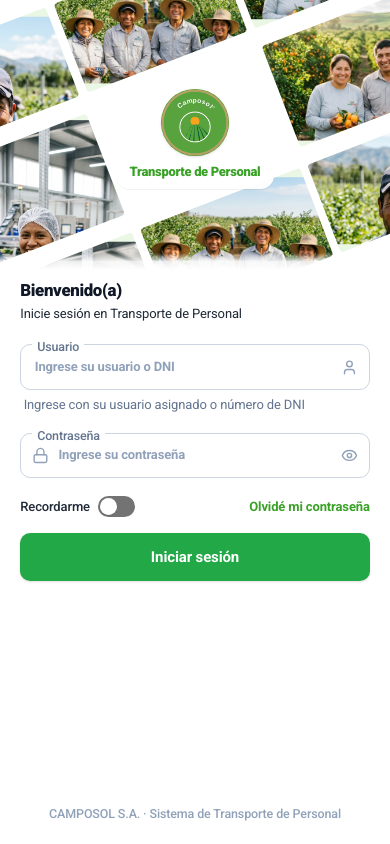
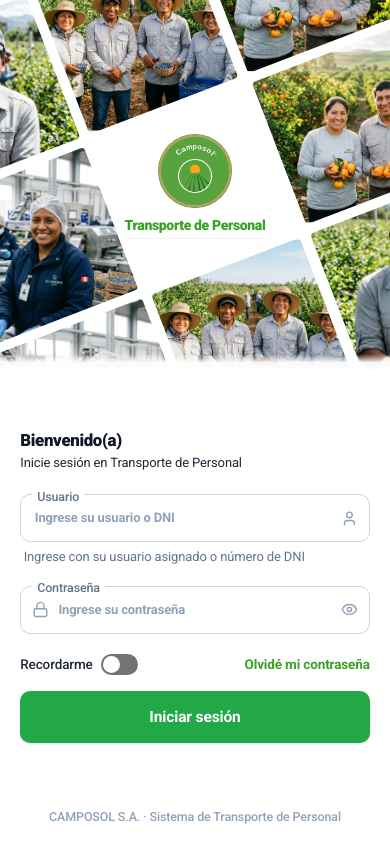
Before and after one commit to jhonatanparedes563-rgb/Transporte-Camposol, a React (Vite) app: page / in a window 390 px wide. Built offline with nearby package versions, Linux system fonts and the light colour scheme; no server answers; the database is empty.

Commit message:
refactor(ui): update LoginScreen layout and imagery
Adjust the LoginScreen layout for better responsiveness and visual consistency by modifying the container dimensions and the photo mosaic header.

```diff
--- a/src/components/LoginScreen.tsx
+++ b/src/components/LoginScreen.tsx
@@ -134,90 +134,90 @@ export const LoginScreen: React.FC<LoginScreenProps> = ({ onLoginSuccess }) => {
   return (
     <div className="min-h-[100dvh] w-full bg-white md:bg-[#EEF3F7] flex flex-col md:justify-center md:items-center md:p-6 font-sans antialiased text-[#1B3A57]">
       {/* Contenedor Principal: Edge-to-edge en celular, encuadrado elegante en escritorio */}
-      <div className="w-full flex-1 md:flex-none md:max-w-[430px] bg-white md:rounded-[28px] md:shadow-xl md:border md:border-[#E2E8F0] flex flex-col overflow-hidden">
-        {/* Mosaico Fotográfico Diagonal CAMPOSOL */}
-        <div className="relative w-full h-[270px] sm:h-[290px] bg-white overflow-hidden shrink-0">
-          {/* Cuadrícula rotada con separaciones blancas y fotos enderezadas */}
+      <div className="w-full flex-1 md:flex-none md:max-w-[440px] md:min-h-[780px] bg-white md:rounded-[28px] md:shadow-xl md:border md:border-[#E2E8F0] flex flex-col overflow-hidden">
+        {/* Mosaico Fotográfico Diagonal CAMPOSOL (~44% de la pantalla en móvil) */}
+        <div className="relative w-full h-[44dvh] min-h-[330px] max-h-[410px] md:h-[330px] bg-white overflow-hidden shrink-0">
+          {/* Cuadrícula rotada ocupando todo el ancho y alto del mosaico */}
           <div
             aria-hidden="true"
-            className="absolute inset-x-[-18%] inset-y-[-14%] grid grid-cols-3 gap-2.5 -rotate-[21deg] pointer-events-none select-none"
+            className="absolute inset-x-[-14%] inset-y-[-14%] grid grid-cols-3 grid-rows-3 gap-3 -rotate-[21deg] pointer-events-none select-none"
           >
             {/* Fila 1 */}
-            <div className="overflow-hidden rounded-sm bg-[#EAF7E4] h-28">
+            <div className="overflow-hidden rounded-sm bg-[#EAF7E4] h-full">
               <img
                 src={imgBlueberry}
                 alt=""
                 referrerPolicy="no-referrer"
-                className="w-full h-full object-cover object-top rotate-[21deg] scale-[1.38]"
+                className="w-full h-full object-cover object-[50%_22%] rotate-[21deg] scale-[1.28]"
               />
             </div>
-            <div className="overflow-hidden rounded-sm bg-[#EAF7E4] h-28">
+            <div className="overflow-hidden rounded-sm bg-[#EAF7E4] h-full">
               <img
                 src={imgTeam}
                 alt=""
                 referrerPolicy="no-referrer"
-                className="w-full h-full object-cover object-top rotate-[21deg] scale-[1.38]"
+                className="w-full h-full object-cover object-[50%_28%] rotate-[21deg] scale-[1.26]"
               />
             </div>
-            <div className="overflow-hidden rounded-sm bg-[#EAF7E4] h-28">
+            <div className="overflow-hidden rounded-sm bg-[#EAF7E4] h-full">
               <img
                 src={imgCitrus}
                 alt=""
                 referrerPolicy="no-referrer"
-                className="w-full h-full object-cover object-top rotate-[21deg] scale-[1.38]"
+                className="w-full h-full object-cover object-[50%_30%] rotate-[21deg] scale-[1.28]"
               />
             </div>
 
-            {/* Fila 2: Celda central blanca para el logo CAMPOSOL */}
-            <div className="overflow-hidden rounded-sm bg-[#EAF7E4] h-32">
+            {/* Fila 2: Celda central blanca limpia para el logo CAMPOSOL */}
+            <div className="overflow-hidden rounded-sm bg-[#EAF7E4] h-full">
               <img
                 src={imgPacking}
                 alt=""
                 referrerPolicy="no-referrer"
-                className="w-full h-full object-cover object-top rotate-[21deg] scale-[1.38]"
+                className="w-full h-full object-cover object-[58%_35%] rotate-[21deg] scale-[1.32]"
               />
             </div>
-            <div className="rounded-sm bg-white h-32" />
-            <div className="overflow-hidden rounded-sm bg-[#EAF7E4] h-32">
+            <div className="rounded-sm bg-white h-full" />
+            <div className="overflow-hidden rounded-sm bg-[#EAF7E4] h-full">
               <img
                 src={imgCitrus}
                 alt=""
                 referrerPolicy="no-referrer"
-                className="w-full h-full object-cover object-top rotate-[21deg] scale-[1.38]"
+                className="w-full h-full object-cover object-[42%_30%] rotate-[21deg] scale-[1.28]"
               />
             </div>
 
             {/* Fila 3 */}
-            <div className="overflow-hidden rounded-sm bg-[#EAF7E4] h-28">
+            <div className="overflow-hidden rounded-sm bg-[#EAF7E4] h-full">
               <img
                 src={imgPacking}
                 alt=""
                 referrerPolicy="no-referrer"
-                className="w-full h-full object-cover object-top rotate-[21deg] scale-[1.38]"
+                className="w-full h-full object-cover object-[50%_30%] rotate-[21deg] scale-[1.30]"
               />
             </div>
-            <div className="overflow-hidden rounded-sm bg-[#EAF7E4] h-28">
+            <div className="overflow-hidden rounded-sm bg-[#EAF7E4] h-full">
               <img
                 src={imgTeam}
                 alt=""
                 referrerPolicy="no-referrer"
-                className="w-full h-full object-cover object-top rotate-[21deg] scale-[1.38]"
+                className="w-full h-full object-cover object-[50%_22%] rotate-[21deg] scale-[1.28]"
               />
             </div>
-            <div className="overflow-hidden rounded-sm bg-[#EAF7E4] h-28">
+            <div className="overflow-hidden rounded-sm bg-[#EAF7E4] h-full">
               <img
                 src={imgBlueberry}
                 alt=""
                 referrerPolicy="no-referrer"
-                className="w-full h-full object-cover object-top rotate-[21deg] scale-[1.38]"
+                className="w-full h-full object-cover object-[50%_25%] rotate-[21deg] scale-[1.28]"
               />
             </div>
           </div>
 
-          {/* Emblema Central CAMPOSOL sobre apertura blanca */}
+          {/* Emblema Central CAMPOSOL integrado limpiamente en el espacio blanco central */}
           <div className="absolute inset-0 flex flex-col items-center justify-center pointer-events-none px-4">
-            <div className="bg-white/95 backdrop-blur-2xs rounded-2xl px-4 py-2.5 flex flex-col items-center shadow-2xs">
-              <div className="w-20 h-20 rounded-full overflow-hidden bg-[#55A529] flex items-center justify-center shadow-sm">
+            <div className="flex flex-col items-center">
+              <div className="w-22 h-22 sm:w-24 sm:h-24 rounded-full overflow-hidden bg-[#55A529] flex items-center justify-center shadow-sm ring-4 ring-white">
                 <img
                   src={getPublicAssetUrl('camposol-emblem.png')}
                   onError={(e) => {
@@ -231,7 +231,7 @@ export const LoginScreen: React.FC<LoginScreenProps> = ({ onLoginSuccess }) => {
                   className="w-full h-full object-cover"
                 />
               </div>
-              <span className="mt-1.5 text-[13px] font-extrabold text-[#38A126] tracking-tight whitespace-nowrap">
+              <span className="mt-1.5 px-2.5 py-0.5 rounded-full bg-white/95 text-[14px] font-extrabold text-[#38A126] tracking-tight whitespace-nowrap shadow-2xs">
                 Transporte de Personal
               </span>
             </div>
@@ -240,20 +240,20 @@ export const LoginScreen: React.FC<LoginScreenProps> = ({ onLoginSuccess }) => {
           {/* Corte inferior limpio hacia la superficie del formulario */}
           <div
             aria-hidden="true"
-            className="absolute inset-x-0 bottom-0 h-5 bg-gradient-to-t from-white via-white/90 to-transparent pointer-events-none"
+            className="absolute inset-x-0 bottom-0 h-5 bg-gradient-to-t from-white via-white/95 to-transparent pointer-events-none"
           />
         </div>
 
-        {/* Cuerpo del Formulario */}
-        <div className="flex-1 flex flex-col justify-between px-6 pt-3 pb-6 bg-white">
+        {/* Cuerpo del Formulario: centrado proporcionalmente en la mitad inferior */}
+        <div className="flex-1 flex flex-col justify-between px-6 pt-3 pb-5 bg-white">
           {/* VISTA: INICIAR SESIÓN */}
           {viewMode === 'login' && (
-            <div className="space-y-5">
+            <div className="my-auto py-2 space-y-5">
               <div>
-                <h1 className="text-[28px] font-extrabold text-[#111827] tracking-tight leading-tight">
+                <h1 className="text-[30px] font-extrabold text-[#111827] tracking-tight leading-tight">
                   Bienvenido(a)
                 </h1>
-                <p className="text-[15.5px] font-normal text-[#1F2937] mt-1 leading-snug">
+                <p className="text-[16px] font-normal text-[#1F2937] mt-1 leading-snug">
                   Inicie sesión en Transporte de Personal
                 </p>
               </div>
@@ -289,12 +289,12 @@ export const LoginScreen: React.FC<LoginScreenProps> = ({ onLoginSuccess }) => {
                         autoCorrect="off"
                         autoComplete="username"
                         required
-                        className="w-full pl-4 pr-11 py-3.5 bg-white border border-[#CBD5E1] rounded-xl text-[14.5px] font-semibold text-[#111827] placeholder-slate-400 focus:outline-none focus:ring-2 focus:ring-[#22A846]/20 focus:border-[#22A846] transition-all"
+                        className="w-full pl-4 pr-11 py-4 bg-white border border-[#CBD5E1] rounded-xl text-[15px] font-semibold text-[#111827] placeholder-slate-400 focus:outline-none focus:ring-2 focus:ring-[#22A846]/20 focus:border-[#22A846] transition-all"
                       />
                       <User className="w-5 h-5 text-slate-400 absolute right-3.5 pointer-events-none" />
                     </div>
                   </div>
-                  <p className="text-[11.5px] text-slate-500 mt-1.5 pl-1">
+                  <p className="text-[12px] text-slate-500 mt-1.5 pl-1">
                     Ingrese con su usuario asignado o número de DNI
                   </p>
                 </div>
@@ -317,7 +317,7 @@ export const LoginScreen: React.FC<LoginScreenProps> = ({ onLoginSuccess }) => {
                       placeholder="Ingrese su contraseña"
                       autoComplete="current-password"
                       required
-                      className="w-full pl-11 pr-11 py-3.5 bg-white border border-[#CBD5E1] rounded-xl text-[14.5px] font-semibold text-[#111827] placeholder-slate-400 focus:outline-none focus:ring-2 focus:ring-[#22A846]/20 focus:border-[#22A846] transition-all"
+                      className="w-full pl-11 pr-11 py-4 bg-white border border-[#CBD5E1] rounded-xl text-[15px] font-semibold text-[#111827] placeholder-slate-400 focus:outline-none focus:ring-2 focus:ring-[#22A846]/20 focus:border-[#22A846] transition-all"
                     />
                     <button
                       id="btn-toggle-password-icon"
@@ -333,7 +333,7 @@ export const LoginScreen: React.FC<LoginScreenProps> = ({ onLoginSuccess }) => {
                 </div>
 
                 {/* Fila: Recordarme + Olvidé mi contraseña */}
-                <div className="flex items-center justify-between gap-2 pt-0.5">
+                <div className="flex items-center justify-between gap-2 pt-1">
                   <button
                     type="button"
                     role="switch"
@@ -341,7 +341,7 @@ export const LoginScreen: React.FC<LoginScreenProps> = ({ onLoginSuccess }) => {
                     onClick={() => setRememberMe(!rememberMe)}
                     className="inline-flex items-center gap-2.5 cursor-pointer py-1 focus:outline-none"
                   >
-                    <span className="text-[13px] font-medium text-[#1F2937]">
+                    <span className="text-[13.5px] font-medium text-[#1F2937]">
                       Recordarme
                     </span>
                     <span
@@ -363,7 +363,7 @@ export const LoginScreen: React.FC<LoginScreenProps> = ({ onLoginSuccess }) => {
                       setRecoveryIdentifier(username.trim());
                       setViewMode('recovery');
                     }}
-                    className="text-[13px] font-semibold text-[#38A126] hover:underline focus:outline-none cursor-pointer py-1"
+                    className="text-[13.5px] font-semibold text-[#38A126] hover:underline focus:outline-none cursor-pointer py-1"
                   >
                     Olvidé mi contraseña
                   </button>
@@ -374,7 +374,7 @@ export const LoginScreen: React.FC<LoginScreenProps> = ({ onLoginSuccess }) => {
                   id="btn-login-submit"
                   type="submit"
                   disabled={isLoading}
-                  className="w-full py-3.5 px-4 bg-[#22A846] hover:bg-[#1C8E3A] active:scale-[0.99] text-white font-bold rounded-xl text-[15px] transition-all shadow-sm flex items-center justify-center gap-2 disabled:opacity-50 cursor-pointer mt-2 min-h-[48px]"
+                  className="w-full py-4 px-4 bg-[#22A846] hover:bg-[#1C8E3A] active:scale-[0.99] text-white font-bold rounded-xl text-[15.5px] transition-all shadow-sm flex items-center justify-center gap-2 disabled:opacity-50 cursor-pointer mt-2 min-h-[52px]"
                 >
                   {isLoading ? (
                     <div className="w-5 h-5 border-2 border-white/30 border-t-white rounded-full animate-spin" />
```
Also changed, not shown: public/assets/aistudio/image_1382ec06.png (added).
